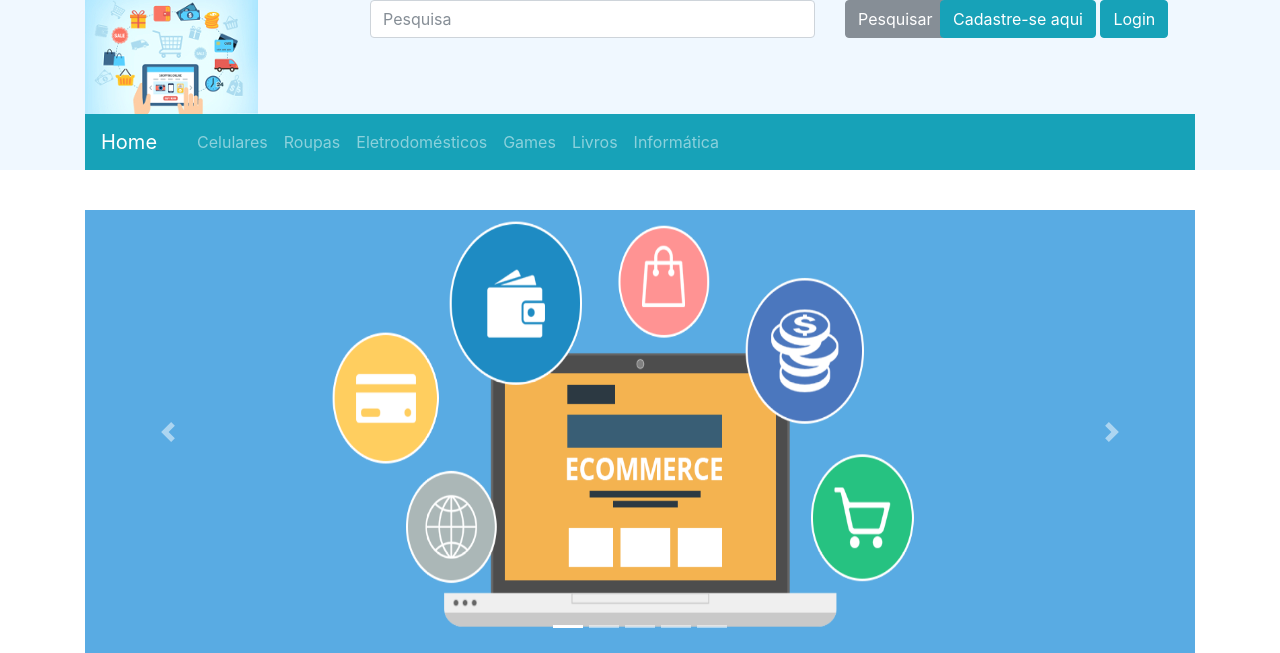
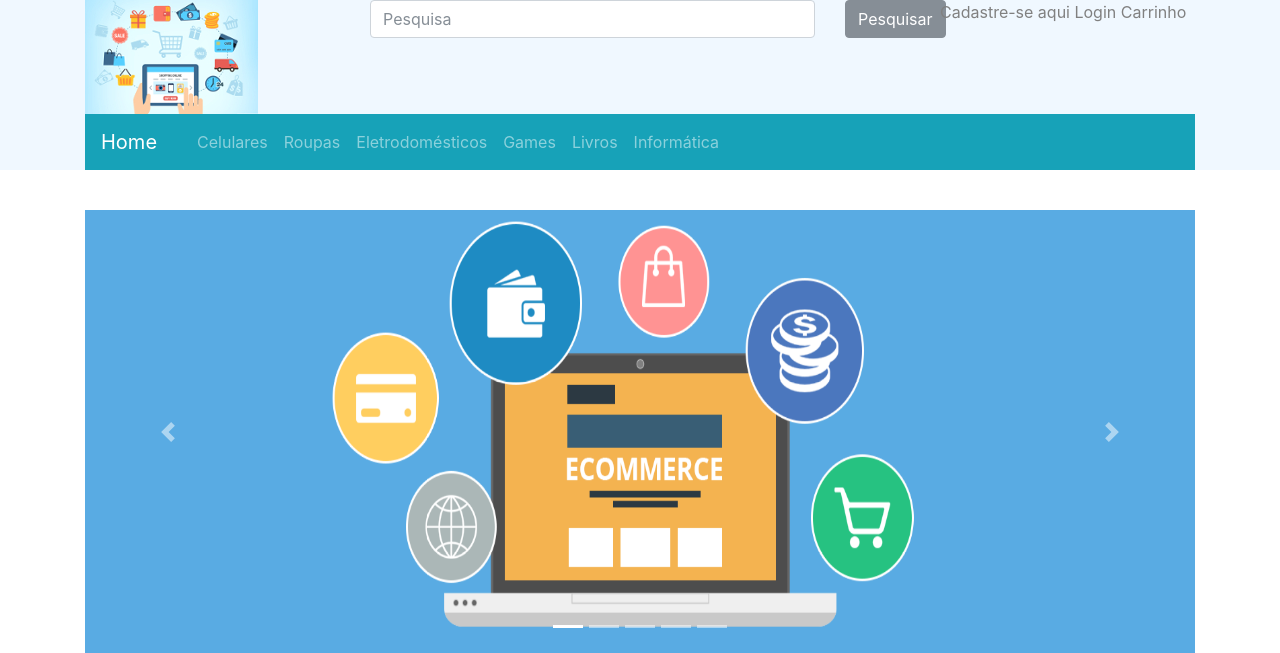
Before and after one commit to britolmbs/alle-commerce, a PHP site: page / in a window 1280 px wide. Shown: the top 653 px of the page. Run offline with PHP 8.4, Linux system fonts and the light colour scheme; data that the repository does not hold is empty; some libraries are stand-ins or nearby versions.

Commit message:
carrinho

```diff
--- a/car.php
+++ b/car.php
@@ -16,10 +16,8 @@ function deleteCart($id) {
 }
 function updateCart($id, $quantity) {
 	if(isset($_SESSION['carrinho'][$id])){
-		echo $id;
 		if($quantity > 0) {
 			$_SESSION['carrinho'][$id] = $quantity;
-			echo $_SESSION['carrinho'][$id];
 		} else {
 		 	deleteCart($id);
 		}
@@ -39,7 +37,7 @@ function getContentCart($pdo) {
 							  'name' => $product['nome'],
 							  'price' => $product['preco'],
 							  'quantity' => $cart[$product['id']],
-							  'subtotal' => $cart[$product['id']] * $product['preco'] * 1000
+							   'subtotal' => $cart[$product['id']] * $product['preco']
 						);
 		}
 	}
--- a/estilo/estilo.css
+++ b/estilo/estilo.css
@@ -13,3 +13,8 @@
 	width: 200px;
 	height: 200px;
 }
+
+.botao{
+	text-decoration: none;
+	color: #808080;
+}
--- a/header.php
+++ b/header.php
@@ -31,8 +31,9 @@
      </form>
 </div>
 <div class="col-md-3">
-	<a class="btn btn-info" href="cadastro.php">Cadastre-se aqui</a>
-	<a class="btn btn-info" href="login.php">Login</a>
+	<a class="botao" href="cadastro.php">Cadastre-se aqui</a>
+	<a class="botao" href="login.php">Login</a>
+  <a class="botao" href="carrinho.php">Carrinho </a>
 </div>
 </div>
 </div>
@@ -69,6 +70,11 @@
       </nav>
       </div>
       </header>
-      <?php include "conexao.php"; ?>
+        <?php
+              session_start();
+              include "conexao.php";
+
+
+            ?>
 
 <!--Fim menu-->
```
Also changed, not shown: carrinho.php (+12 -1 lines), session.php (added, +20 -0 lines), status.php (added).
